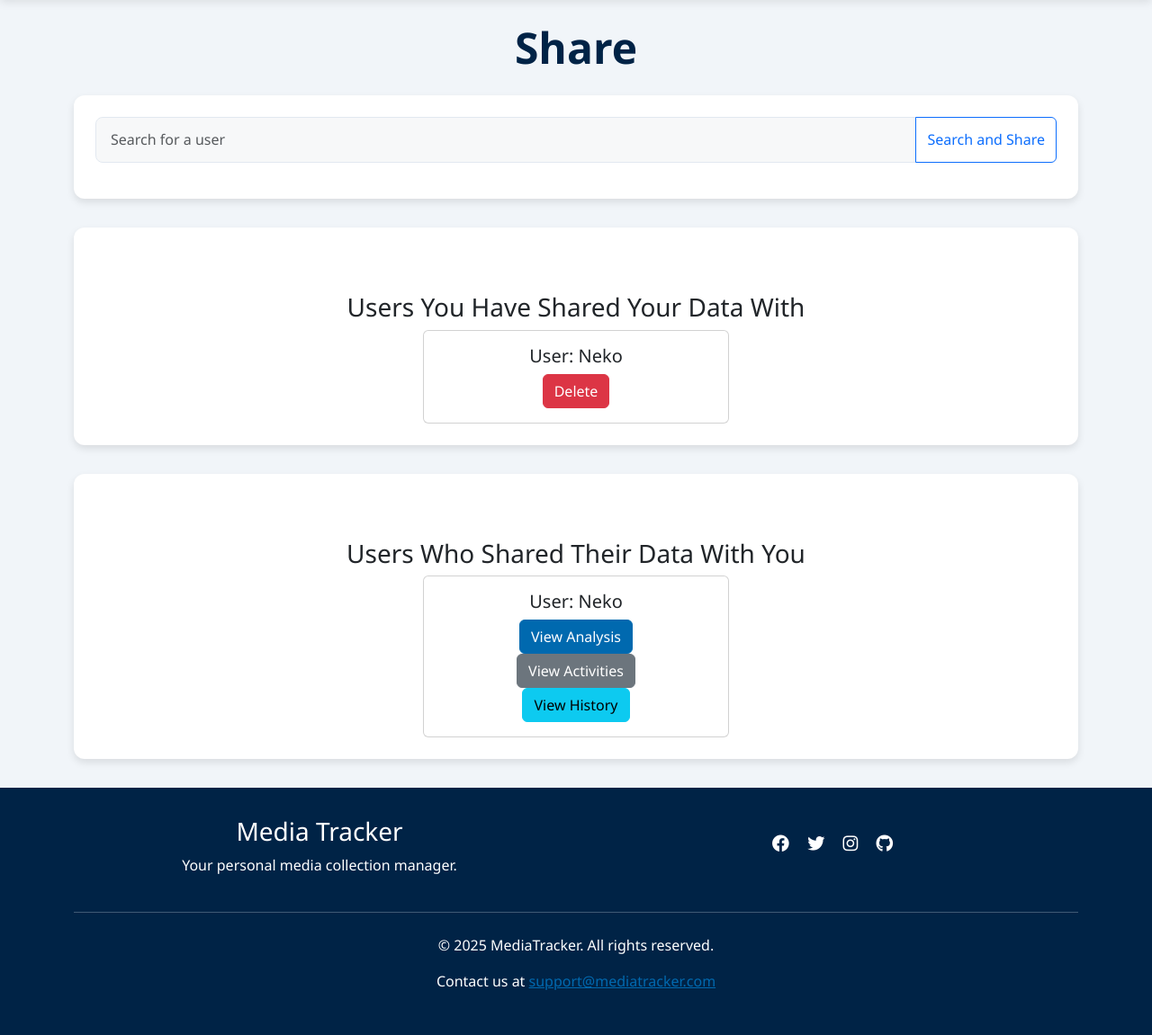
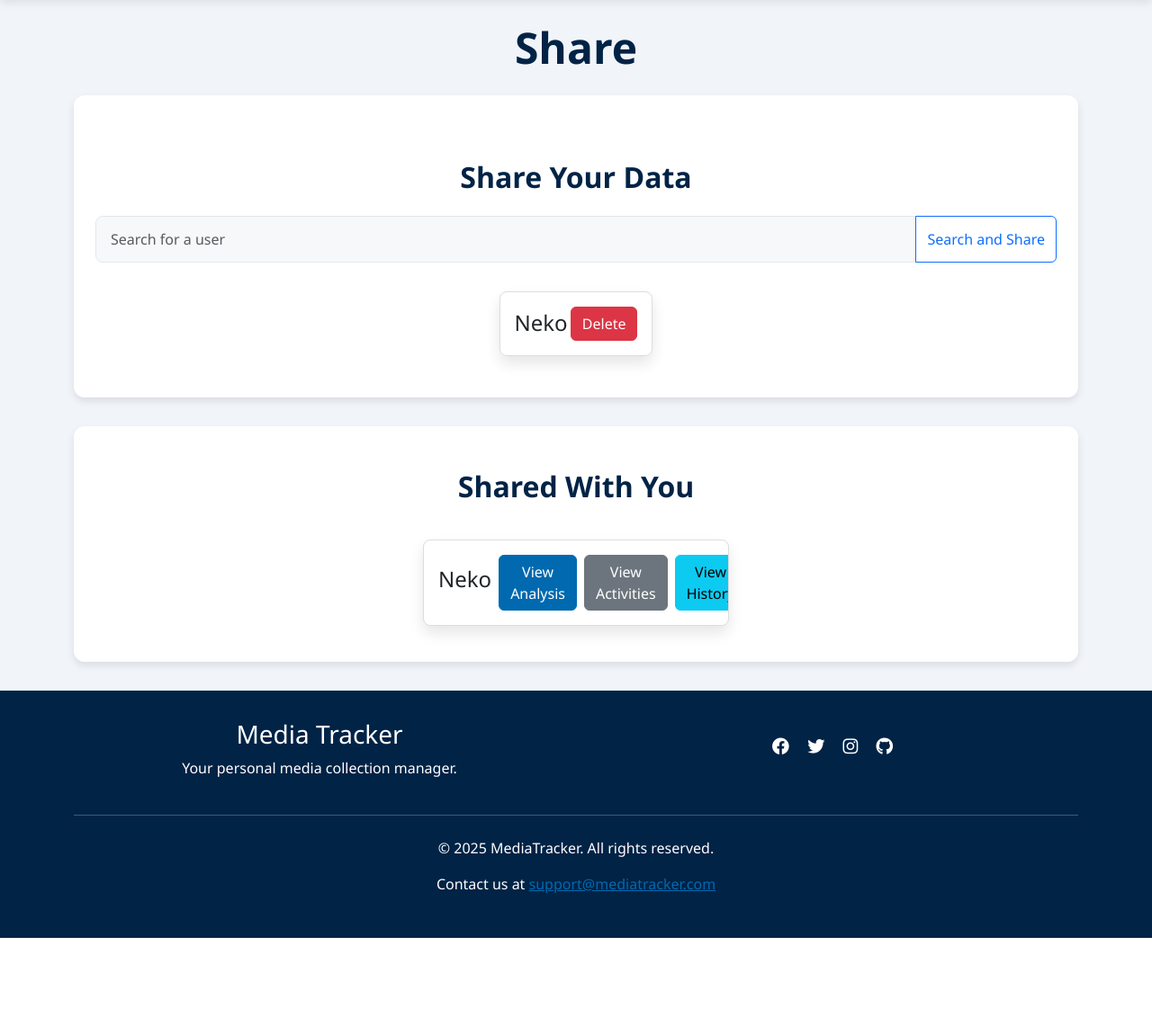
Before and after one commit to LeweiXu/CITS3403-Project, a Flask app: page /sharedata in a window 1280 px wide. Shown: the part 80-1231 px from the top of the page at 90% size. After the commit the page ends 1123 px from the top, so only its background shows below. Run offline with Flask 3, Linux system fonts and the light colour scheme; a user stored in the database is signed in; data comes from the database, SQL or seed files in the repository; both versions use the stored data as it was after the commit; some libraries are stand-ins or nearby versions.

Commit message:
tried making share page look better, failed miserably

```diff
--- a/app/static/styles.css
+++ b/app/static/styles.css
@@ -433,3 +433,42 @@ thead {
     border-radius: 0.25rem;
     box-shadow: 0 0.5rem 1rem rgba(0, 0, 0, 0.175);
 }
+
+/* Add styles for card and card-body */
+.card {
+    margin: 1rem 0;
+    border: 1px solid #ddd;
+    border-radius: 0.5rem;
+    box-shadow: 0 0.5rem 1rem rgba(0, 0, 0, 0.1);
+    overflow: hidden;
+}
+
+/* Adjust spacing between username and delete button */
+.card-body {
+    padding: 1rem;
+    display: flex;
+    justify-content: space-between;
+    align-items: center;
+    gap: 0.5rem; /* Minimal spacing between username and delete button */
+}
+
+/* Ensure delete button is in line with user text */
+.card-body .btn-danger {
+    margin-left: auto;
+}
+
+.shared-card{
+    display: inline-block;
+    margin: 1rem 0;
+    border: 1px solid #ddd;
+    border-radius: 0.5rem;
+    box-shadow: 0 0.5rem 1rem rgba(0, 0, 0, 0.1);
+    overflow: hidden;
+}
+
+.shared-card-body {
+    padding: 1rem;
+    display: flex;
+    align-items: center;
+    gap: 0.2rem; /* Minimal spacing between username and delete button */
+}
--- a/app/templates/sharedata.html
+++ b/app/templates/sharedata.html
@@ -5,7 +5,8 @@
 {% block content %}
 <div class="container">
     <h1 class="page-title text-center">Share</h1>
-    <section class="section">
+    <section class="section text-center">
+        <h2 class="section-title mt-5">Share Your Data</h3>
         <div class="row justify-content-center">
             <form method="POST" action="/sharedata">
                 <div class="input-group mb-3">
@@ -15,16 +16,13 @@
                 </div>
             </form>
         </div>
-    </section>
 
-    <section class="section">
-        <h3 class="text-center mt-5">Users You Have Shared Your Data With</h3>
         <div class="row justify-content-center">
             {% for shared_with_user in shared_with %}
             <div class="col-md-4">
-                <div class="card text-center">
-                    <div class="card-body">
-                        <h5 class="card-title">User: {{ shared_with_user.shared_username }}</h5>
+                <div class="shared-card text-center">
+                    <div class="shared-card-body">
+                        <h4 class="card-title">{{ shared_with_user.shared_username }}</h4>
                         <form method="POST" action="/sharedata">
                             <input type="hidden" name="delete_user" value="{{ shared_with_user.shared_username }}">
                             <button type="submit" class="btn btn-danger">Delete</button>
@@ -37,13 +35,13 @@
     </section>
 
     <section class="section">
-        <h3 class="text-center mt-5">Users Who Shared Their Data With You</h3>
+        <h1 class="text-center section-title">Shared With You</h1>
         <div class="row justify-content-center">
             {% for shared_user in shared_with_me %}
             <div class="col-md-4">
                 <div class="card text-center">
                     <div class="card-body">
-                        <h5 class="card-title">User: {{ shared_user.username }}</h5>
+                        <h4 class="card-title">{{ shared_user.username }}</h4>
                         <form method="POST" action="/view_shared_data/analysis?data_type=analysis">
                             <input type="hidden" name="target_user" value="{{ shared_user.username }}">
                             <button type="submit" class="btn btn-primary">View Analysis</button>
```
Also changed, not shown: app/app.db.
